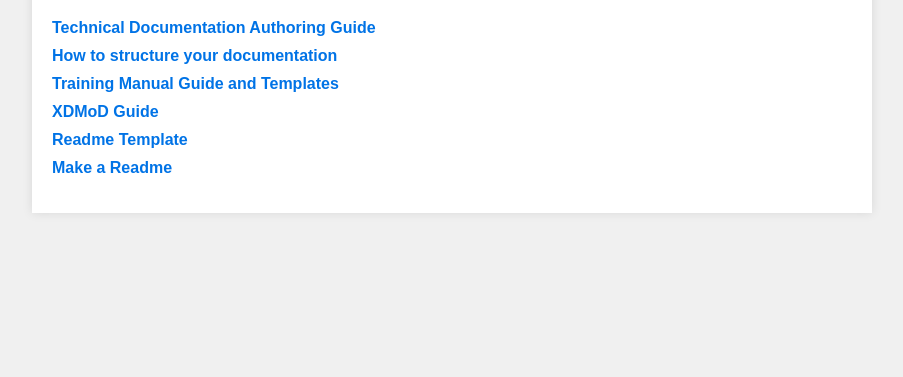
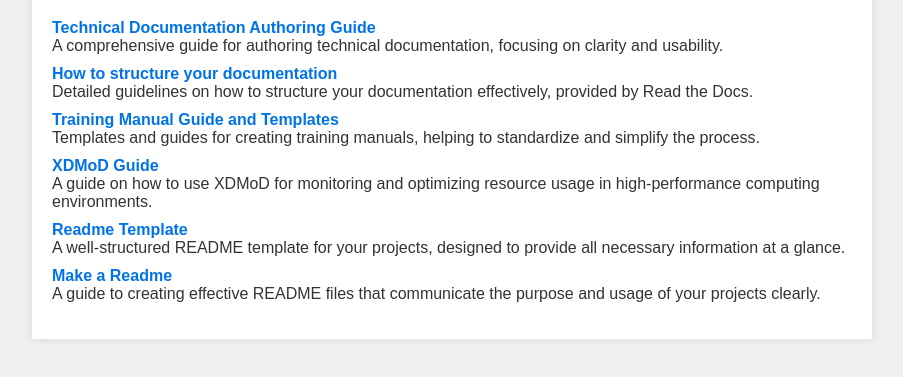
Before and after one commit to ICICLE-ai/Readme-guide, a plain HTML site: page index.html in a window 1280 px wide. Shown: the part 141-518 px from the top of the page, without its empty margins (188-1091 px from the left). Drawn offline with Linux system fonts and the light colour scheme.

Commit message:
added description

```diff
--- a/index.html
+++ b/index.html
@@ -44,12 +44,30 @@
     <div class="container">
         <h1>Useful Development Links</h1>
         <ul>
-            <li><a href="https://diataxis.fr/">Technical Documentation Authoring Guide</a></li>
-            <li><a href="https://docs.readthedocs.io/en/stable/explanation/documentation-structure.html">How to structure your documentation</a></li>
-            <li><a href="https://scribehow.com/library/training-manual">Training Manual Guide and Templates</a></li>
-            <li><a href="https://www.osc.edu/resources/getting_started/howto/how_to_look_at_requested_time_accuracy_using_xdmod">XDMoD Guide</a></li>
-            <li><a href="https://github.com/othneildrew/Best-README-Template">Readme Template</a></li>
-            <li><a href="https://www.makeareadme.com/">Make a Readme</a></li>
+            <li>
+                <a href="https://diataxis.fr/">Technical Documentation Authoring Guide</a>
+                <div class="description">A comprehensive guide for authoring technical documentation, focusing on clarity and usability.</div>
+            </li>
+            <li>
+                <a href="https://docs.readthedocs.io/en/stable/explanation/documentation-structure.html">How to structure your documentation</a>
+                <div class="description">Detailed guidelines on how to structure your documentation effectively, provided by Read the Docs.</div>
+            </li>
+            <li>
+                <a href="https://scribehow.com/library/training-manual">Training Manual Guide and Templates</a>
+                <div class="description">Templates and guides for creating training manuals, helping to standardize and simplify the process.</div>
+            </li>
+            <li>
+                <a href="https://www.osc.edu/resources/getting_started/howto/how_to_look_at_requested_time_accuracy_using_xdmod">XDMoD Guide</a>
+                <div class="description">A guide on how to use XDMoD for monitoring and optimizing resource usage in high-performance computing environments.</div>
+            </li>
+            <li>
+                <a href="https://github.com/othneildrew/Best-README-Template">Readme Template</a>
+                <div class="description">A well-structured README template for your projects, designed to provide all necessary information at a glance.</div>
+            </li>
+            <li>
+                <a href="https://www.makeareadme.com/">Make a Readme</a>
+                <div class="description">A guide to creating effective README files that communicate the purpose and usage of your projects clearly.</div>
+            </li>
         </ul>
     </div>
 </body>
```
